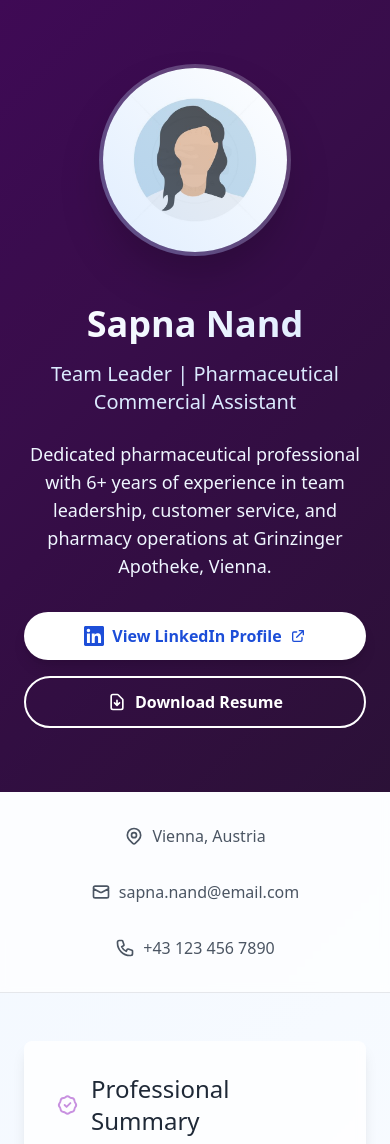
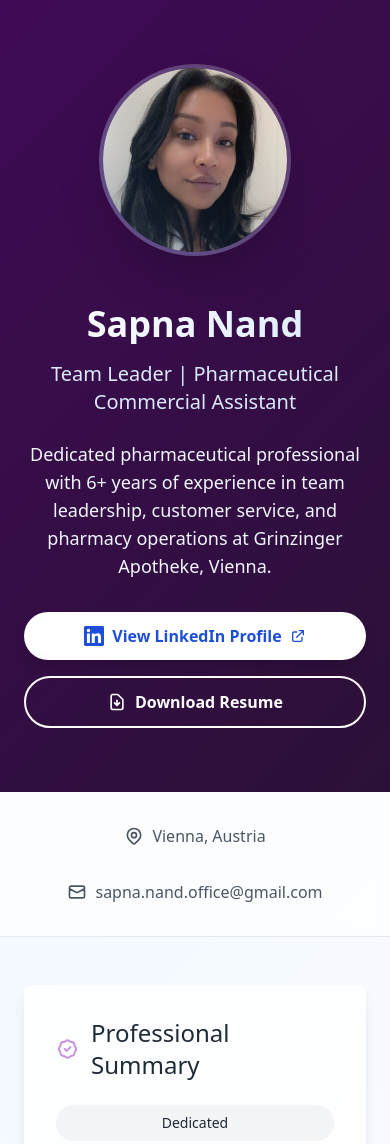
Before and after one commit to Sapna-Nand/sapna-nand-resume, a plain HTML site: page index.html in a window 390 px wide. Shown: the top 1144 px of the page. Drawn offline with nearby package versions, Linux system fonts and the light colour scheme.

Commit message:
Removed phone number section, Added profile picture

```diff
--- a/index.html
+++ b/index.html
@@ -38,7 +38,7 @@
                 <div class="flex-shrink-0">
                     <div class="relative">
                         <img
-                            src="src/assets/profile-placeholder.jpg"
+                            src="src/assets/profile_picture.jpeg"
                             alt="Sapna Nand"
                             class="w-48 h-48 lg:w-56 lg:h-56 rounded-full object-cover border-4 border-white/20 shadow-2xl"
                             onerror="this.style.display='none'; this.nextElementSibling.style.display='flex'"
@@ -107,13 +107,7 @@
                     <svg class="w-5 h-5" fill="none" stroke="currentColor" viewBox="0 0 24 24">
                         <path stroke-linecap="round" stroke-linejoin="round" stroke-width="2" d="M3 8l7.89 4.26a2 2 0 002.22 0L21 8M5 19h14a2 2 0 002-2V7a2 2 0 00-2-2H5a2 2 0 00-2 2v10a2 2 0 002 2z"/>
                     </svg>
-                    <span>sapna.nand@email.com</span>
-                </div>
-                <div class="flex items-center gap-2">
-                    <svg class="w-5 h-5" fill="none" stroke="currentColor" viewBox="0 0 24 24">
-                        <path stroke-linecap="round" stroke-linejoin="round" stroke-width="2" d="M3 5a2 2 0 012-2h3.28a1 1 0 01.948.684l1.498 4.493a1 1 0 01-.502 1.21l-2.257 1.13a11.042 11.042 0 005.516 5.516l1.13-2.257a1 1 0 011.21-.502l4.493 1.498a1 1 0 01.684.949V19a2 2 0 01-2 2h-1C9.716 21 3 14.284 3 6V5z"/>
-                    </svg>
-                    <span>+43 123 456 7890</span>
+                    <span>sapna.nand.office@gmail.com</span>
                 </div>
             </div>
         </div>
@@ -460,13 +454,7 @@
                     <svg class="w-5 h-5" fill="none" stroke="currentColor" viewBox="0 0 24 24">
                         <path stroke-linecap="round" stroke-linejoin="round" stroke-width="2" d="M3 8l7.89 4.26a2 2 0 002.22 0L21 8M5 19h14a2 2 0 002-2V7a2 2 0 00-2-2H5a2 2 0 00-2 2v10a2 2 0 002 2z"/>
                     </svg>
-                    <span>sapna.nand@email.com</span>
-                </div>
-                <div class="flex items-center gap-2">
-                    <svg class="w-5 h-5" fill="none" stroke="currentColor" viewBox="0 0 24 24">
-                        <path stroke-linecap="round" stroke-linejoin="round" stroke-width="2" d="M3 5a2 2 0 012-2h3.28a1 1 0 01.948.684l1.498 4.493a1 1 0 01-.502 1.21l-2.257 1.13a11.042 11.042 0 005.516 5.516l1.13-2.257a1 1 0 011.21-.502l4.493 1.498a1 1 0 01.684.949V19a2 2 0 01-2 2h-1C9.716 21 3 14.284 3 6V5z"/>
-                    </svg>
-                    <span>+43 123 456 7890</span>
+                    <span>sapna.nand.office@gmail.com</span>
                 </div>
             </div>
 
```
Also changed, not shown: src/assets/profile_picture.jpeg (added).
